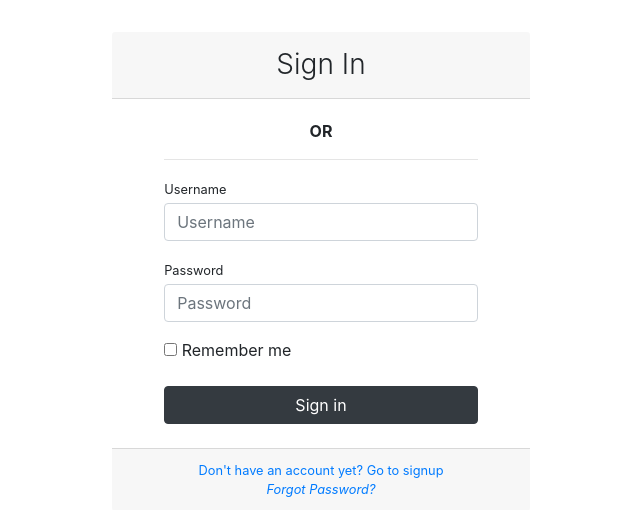
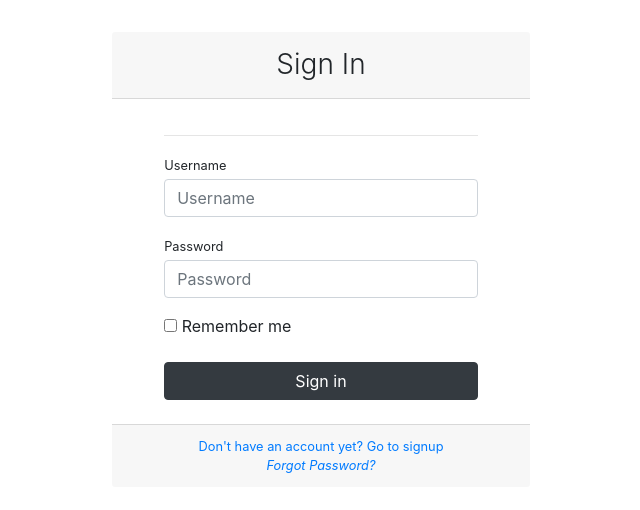
Before and after one commit to praveenjayabalan/SCMSI, a Django app: page /login/ in a window 1280 px wide. Shown: the part 88-598 px from the top of the page, without its empty margins (319-959 px from the left). Run offline with Django 3.2, Linux system fonts and the light colour scheme; some libraries are stand-ins or nearby versions.

Commit message:
or rmved

```diff
--- a/Webapp/users/templates/users/login.html
+++ b/Webapp/users/templates/users/login.html
@@ -27,7 +27,6 @@
                                 <div class="form-row">
                                     <div class="col-md-10 offset-md-1">
                                         <div class="form-group">
-                                            <p class="text-center"><strong>OR</strong></p>
                                             <hr>
                                             <label class="small mb-1">Username</label>
                                             {{ form.username }}
```
